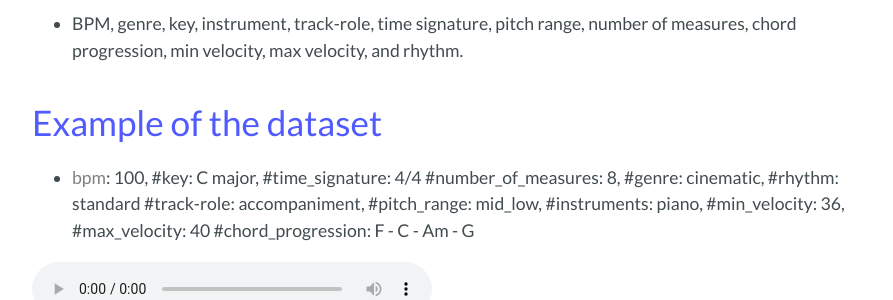
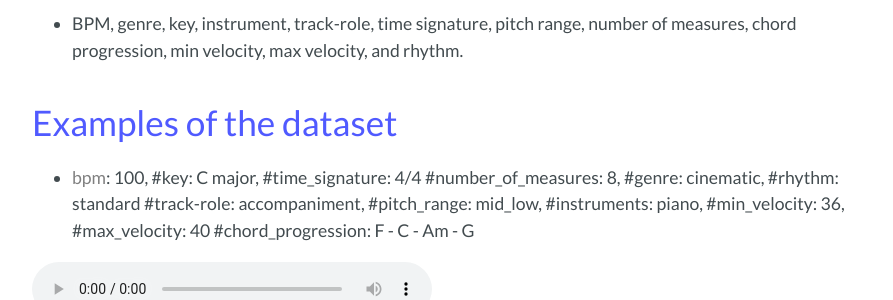
Before and after one commit to POZAlabs/ComMU, a Jekyll site: the page built from index.md, in a window 1280 px wide and 900 px high, scrolled down 1049 px. Shown: the part 159-459 px from the top of the window, without its empty margins (192-1085 px from the left). Built offline with Jekyll 4.4.1, drawn with Linux system fonts in a browser that asks for light colours; our own code applies the rules of GitHub Pages for plain Markdown files.

Commit message:
Update index.md

```diff
--- a/index.md
+++ b/index.md
@@ -9,7 +9,7 @@
 ComMU has 11,144 MIDI samples that consist of short note sequences created by professional composers with their corresponding 12 metadata. We propose combinatorial music generation, a new task that generate diverse and high-quality music only with metadata through auto-regressive language model. Here are the ComMU's 12 metadata:
 - BPM, genre, key, instrument, track-role, time signature, pitch range, number of measures, chord progression, min velocity, max velocity, and rhythm.
 
-# Example of the dataset
+# Examples of the dataset
 
 - <span style="color: #808080">bpm</span>: 100, #key: C major, #time_signature: 4/4 #number_of_measures: 8, #genre: cinematic, #rhythm: standard #track-role: accompaniment, #pitch_range: mid_low, #instruments: piano, #min_velocity: 36, #max_velocity: 40
 #chord_progression: F - C - Am - G
```
